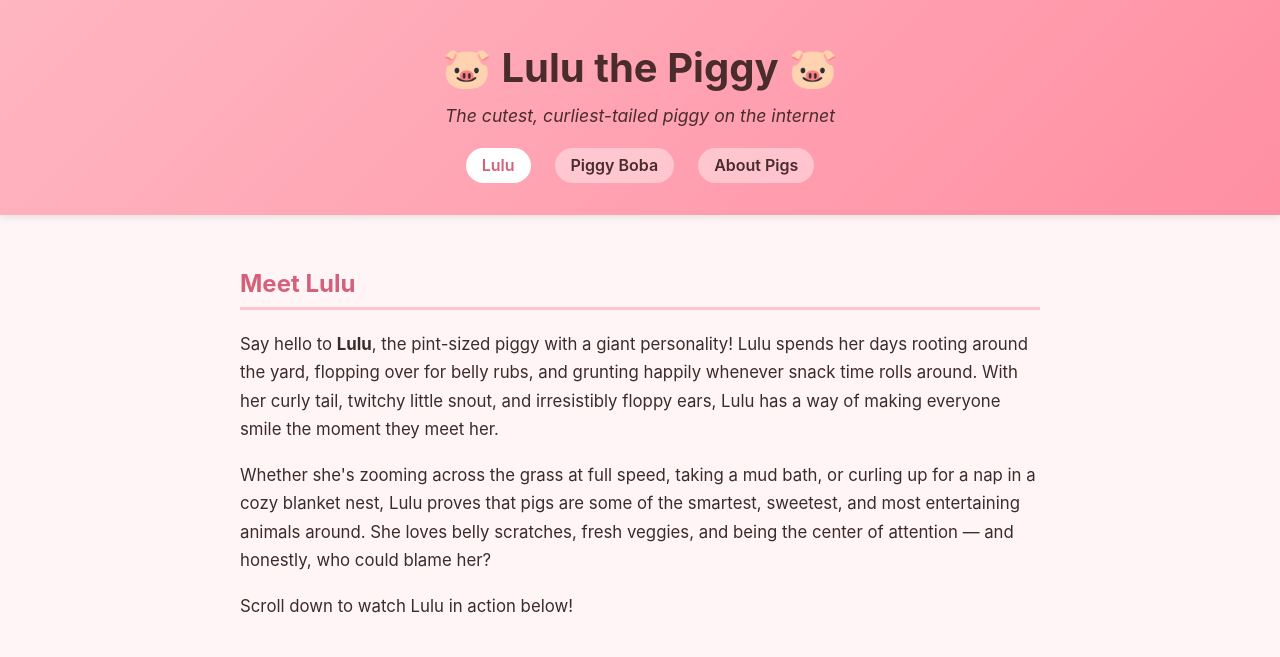
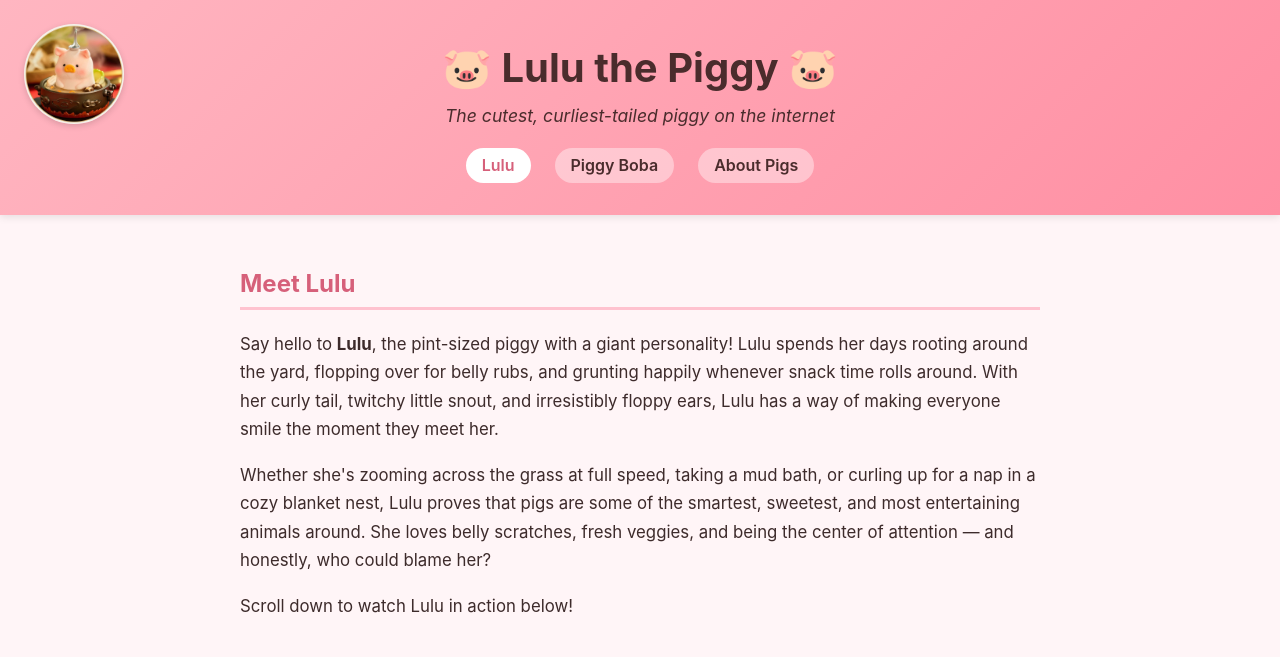
Before and after one commit to MeowTheCat/piggy, a website built with webpack: page index.html in a window 1280 px wide. Shown: the top 657 px of the page. Built offline with nearby package versions, Linux system fonts and the light colour scheme.

Commit message:
profile image

```diff
--- a/css/style.css
+++ b/css/style.css
@@ -98,6 +98,18 @@ body {
   text-align: center;
   padding: 2.5rem 1rem 2rem;
   box-shadow: 0 2px 8px rgba(0, 0, 0, 0.1);
+  position: relative;
+}
+
+.site-header .profile-img {
+  position: absolute;
+  top: 1.5rem;
+  left: 1.5rem;
+  width: 100px;
+  height: 100px;
+  border-radius: 50%;
+  object-fit: cover;
+  box-shadow: 0 2px 6px rgba(0, 0, 0, 0.15);
 }
 
 .site-header h1 {
--- a/index.html
+++ b/index.html
@@ -14,9 +14,8 @@
   <meta property="og:image" content="">
   <meta property="og:image:alt" content="Lulu the piggy">
 
-  <link rel="icon" href="/favicon.ico" sizes="any">
-  <link rel="icon" href="/icon.svg" type="image/svg+xml">
-  <link rel="apple-touch-icon" href="icon.png">
+  <link rel="icon" href="img/profile.jpeg" type="image/jpeg">
+  <link rel="apple-touch-icon" href="img/profile.jpeg">
 
   <link rel="manifest" href="site.webmanifest">
   <meta name="theme-color" content="#fafafa">
@@ -25,6 +24,7 @@
 <body>
 
   <header class="site-header">
+    <img src="img/profile.jpeg" alt="Profile" class="profile-img">
     <h1>🐷 Lulu the Piggy 🐷</h1>
     <p class="tagline">The cutest, curliest-tailed piggy on the internet</p>
     <nav class="site-nav">
```
Also changed, not shown: 404.html (+3 -0 lines), about-pigs.html (+3 -3 lines), boba.html (+3 -3 lines), img/profile.jpeg (added), 1 other file.
